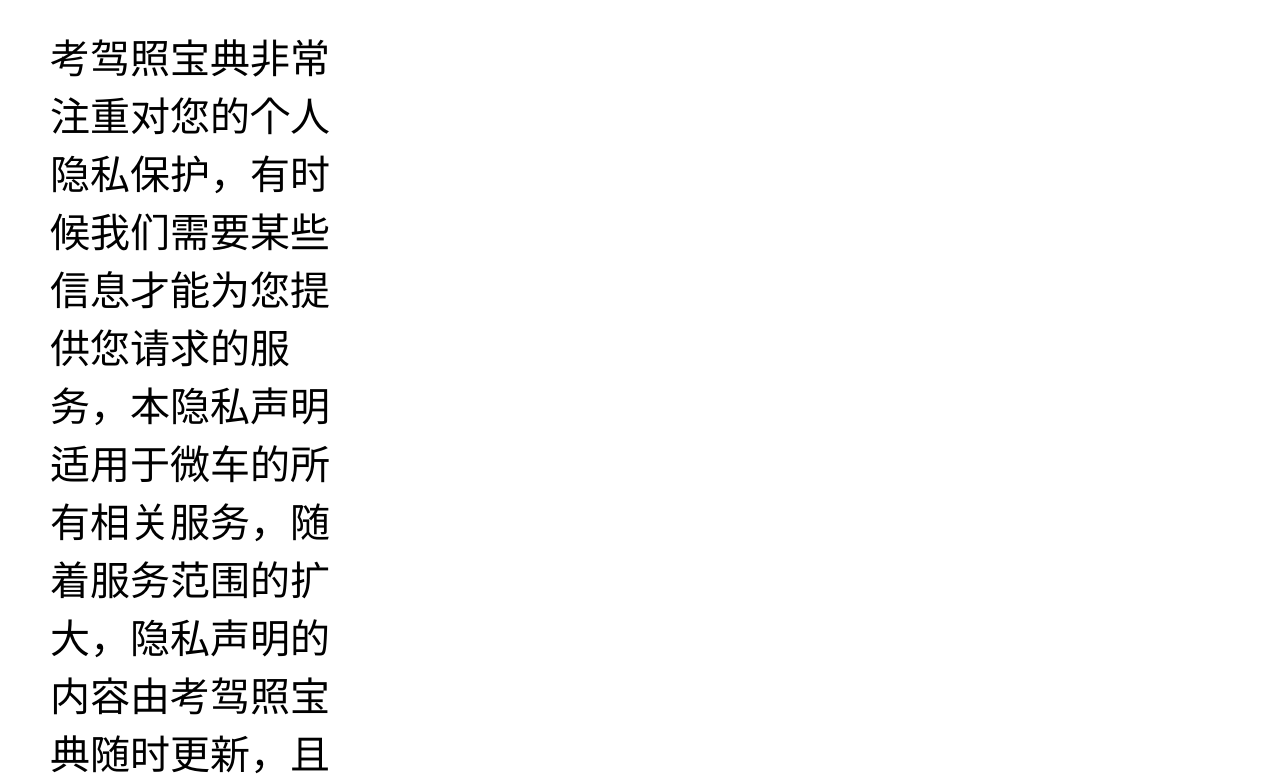
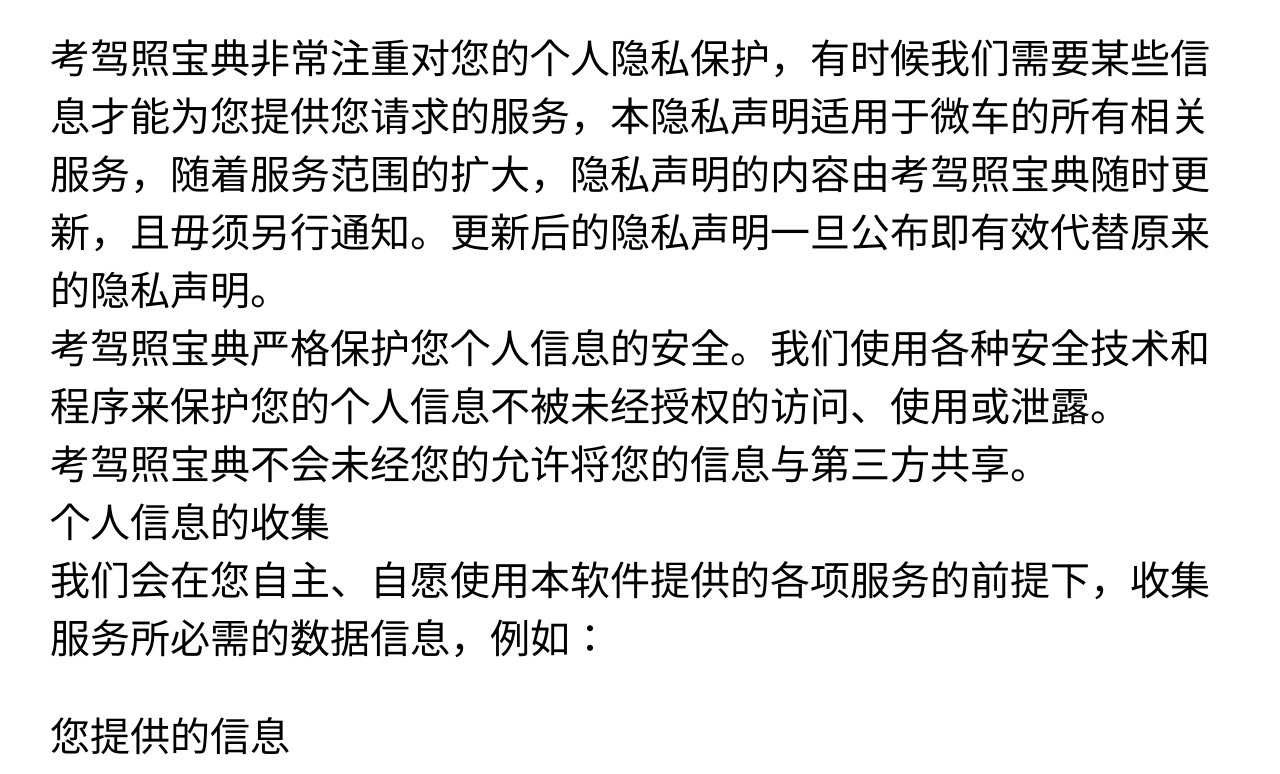
Before and after one commit to purewater2011/purewater2011.github.io, a plain HTML site: page index.html in a window 1280 px wide. Shown: the part 281-1055 px from the top of the page. Drawn offline with Linux system fonts and the light colour scheme.

Commit message:
update index

```diff
--- a/index.html
+++ b/index.html
@@ -49,7 +49,7 @@
         }
 	</style>
 </header>
-<body style="overflow: hidden auto; width: 400px; height: 893px;">
+<body style="overflow: hidden auto;">
 <div data-note-content="" class="show-content" style="margin: 10px;">
           <div class="show-content-free">
             <h1>隐私及免责声明</h1>
```
